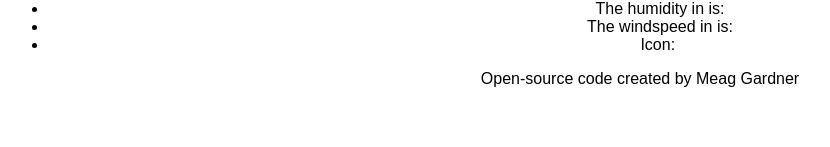
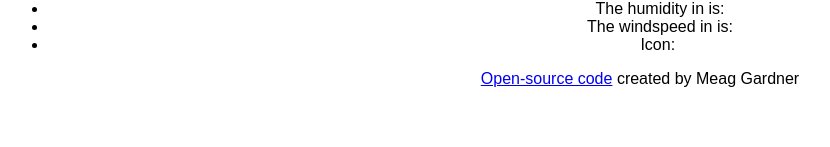
Before and after one commit to meageliz/react-app, a React (Create React App) app: page / in a window 1280 px wide. Shown: the part 153-300 px from the top of the page, without its empty margins (0-830 px from the left). Built offline with nearby package versions, Linux system fonts and the light colour scheme.

Commit message:
Added link to github code

```diff
--- a/src/CoderCred.js
+++ b/src/CoderCred.js
@@ -2,6 +2,15 @@ import react from "React";
 
 export default function CoderCred() {
   return (
-    <div className="CoderCred">Open-source code created by Meag Gardner</div>
+    <div className="CoderCred">
+      <a
+        href="https://github.com/meageliz/react-app"
+        target="_blank"
+        rel="noreferrer"
+      >
+        Open-source code
+      </a>{" "}
+      created by Meag Gardner
+    </div>
   );
 }
```
